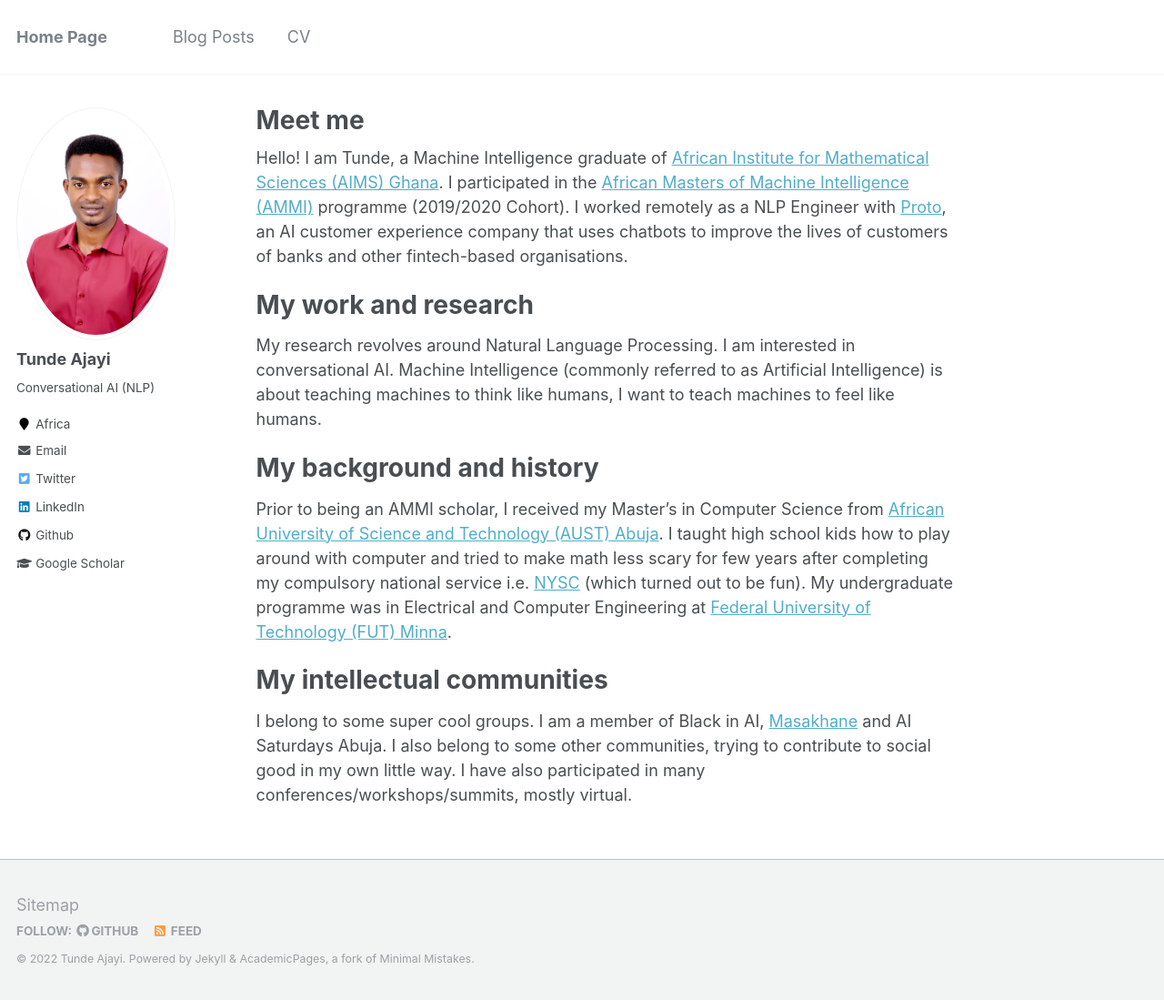
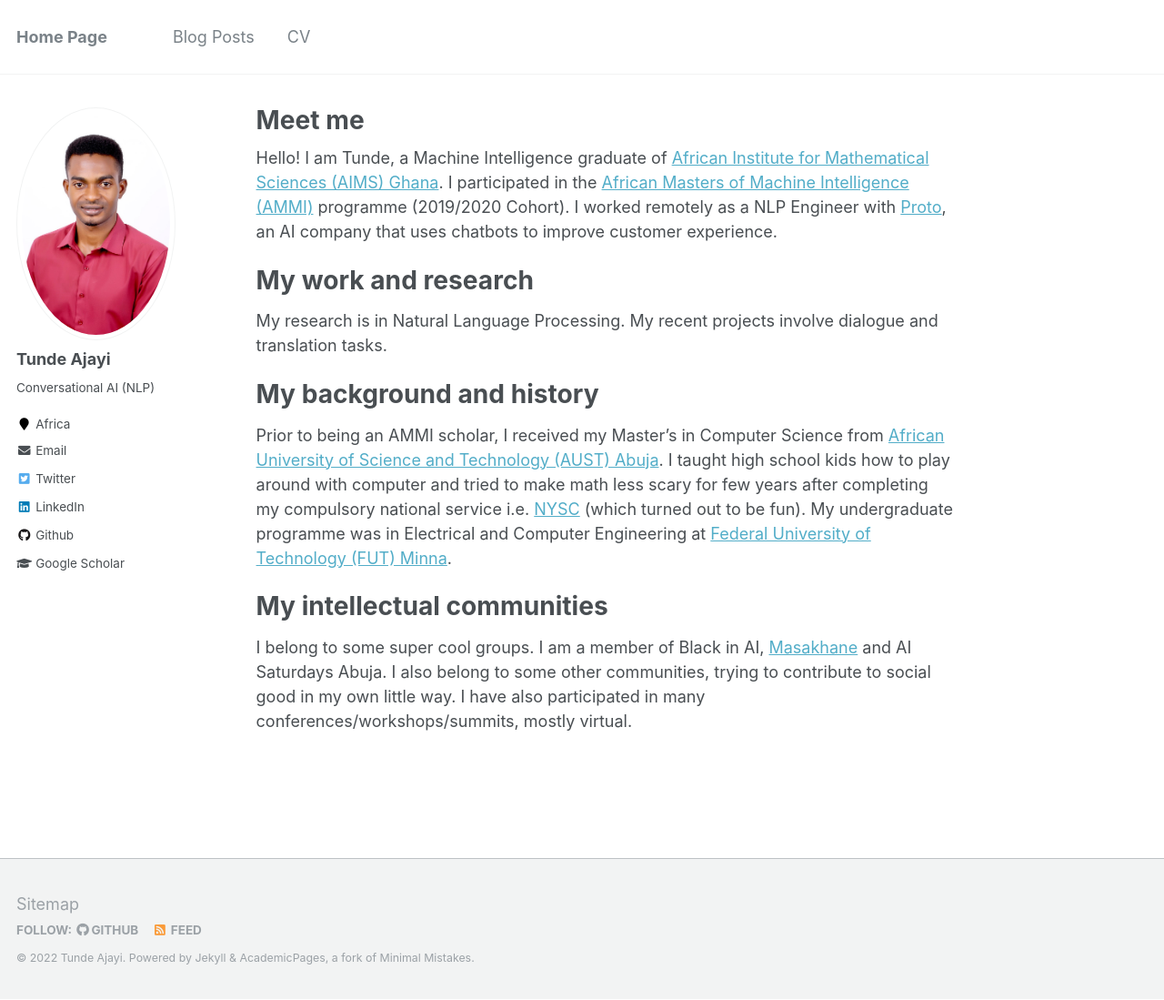
Before and after one commit to tundeajayi/tundeajayi.github.io, a Jekyll site: the page built from _pages/about.md, in a window 1280 px wide and 1099 px high. Shown: the whole window at 91% size. Built offline with Jekyll 4.4.1, drawn with Linux system fonts in a browser that asks for light colours.

Commit message:
edit bio

```diff
--- a/_pages/about.md
+++ b/_pages/about.md
@@ -8,12 +8,12 @@ redirect_from:
   - /about.html
 ---
 <!-- This is the front page of a website that is powered by the [academicpages template](https://github.com/academicpages/academicpages.github.io) and hosted on GitHub pages. [GitHub pages](https://pages.github.com) is a free service in which websites are built and hosted from code and data stored in a GitHub repository, automatically updating when a new commit is made to the respository. This template was forked from the [Minimal Mistakes Jekyll Theme](https://mmistakes.github.io/minimal-mistakes/) created by Michael Rose, and then extended to support the kinds of content that academics have: publications, talks, teaching, a portfolio, blog posts, and a dynamically-generated CV. You can fork [this repository](https://github.com/academicpages/academicpages.github.io) right now, modify the configuration and markdown files, add your own PDFs and other content, and have your own site for free, with no ads! An older version of this template powers my own personal website at [stuartgeiger.com](http://stuartgeiger.com), which uses [this Github repository](https://github.com/staeiou/staeiou.github.io). -->
-Hello! I am Tunde, a Machine Intelligence graduate of [African Institute for Mathematical Sciences (AIMS) Ghana](https://aims.edu.gh). I participated in the [African Masters of Machine Intelligence (AMMI)](https://aimsammi.org) programme (2019/2020 Cohort). I worked remotely as a NLP Engineer with [Proto](https://www.proto.cx/), an AI customer experience company that uses chatbots to improve the lives of customers of banks and other fintech-based organisations.
+Hello! I am Tunde, a Machine Intelligence graduate of [African Institute for Mathematical Sciences (AIMS) Ghana](https://aims.edu.gh). I participated in the [African Masters of Machine Intelligence (AMMI)](https://aimsammi.org) programme (2019/2020 Cohort). I worked remotely as a NLP Engineer with [Proto](https://www.proto.cx/), an AI company that uses chatbots to improve customer experience.
 
 My work and research
 ======
 <!-- Like many other Jekyll-based GitHub Pages templates, academicpages makes you separate the website's content from its form. The content & metadata of your website are in structured markdown files, while various other files constitute the theme, specifying how to transform that content & metadata into HTML pages. You keep these various markdown (.md), YAML (.yml), HTML, and CSS files in a public GitHub repository. Each time you commit and push an update to the repository, the [GitHub pages](https://pages.github.com/) service creates static HTML pages based on these files, which are hosted on GitHub's servers free of charge. -->
-My research revolves around Natural Language Processing. I am interested in conversational AI.  Machine Intelligence (commonly referred to as Artificial Intelligence) is about teaching machines to think like humans, I want to teach machines to feel like humans.
+My research is in Natural Language Processing. My recent projects involve dialogue and translation tasks.
 
 
 <!-- Many of the features of dynamic content management systems (like Wordpress) can be achieved in this fashion, using a fraction of the computational resources and with far less vulnerability to hacking and DDoSing. You can also modify the theme to your heart's content without touching the content of your site. If you get to a point where you've broken something in Jekyll/HTML/CSS beyond repair, your markdown files describing your talks, publications, etc. are safe. You can rollback the changes or even delete the repository and start over -- just be sure to save the markdown files! Finally, you can also write scripts that process the structured data on the site, such as [this one](https://github.com/academicpages/academicpages.github.io/blob/master/talkmap.ipynb) that analyzes metadata in pages about talks to display [a map of every location you've given a talk](https://academicpages.github.io/talkmap.html). -->
```
